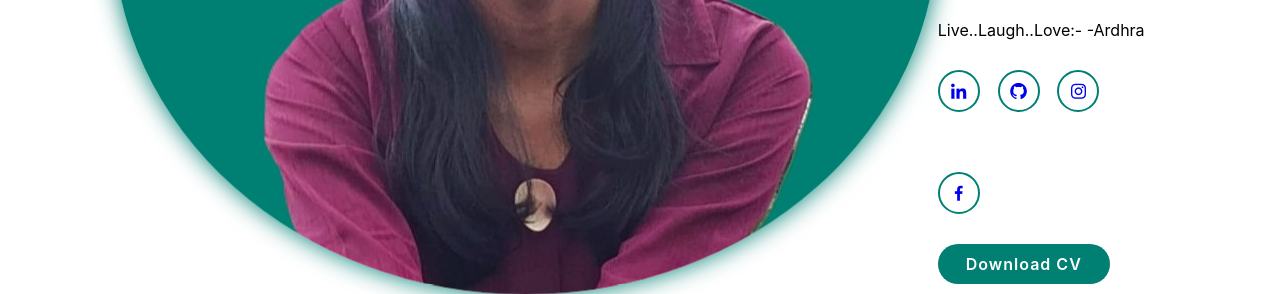
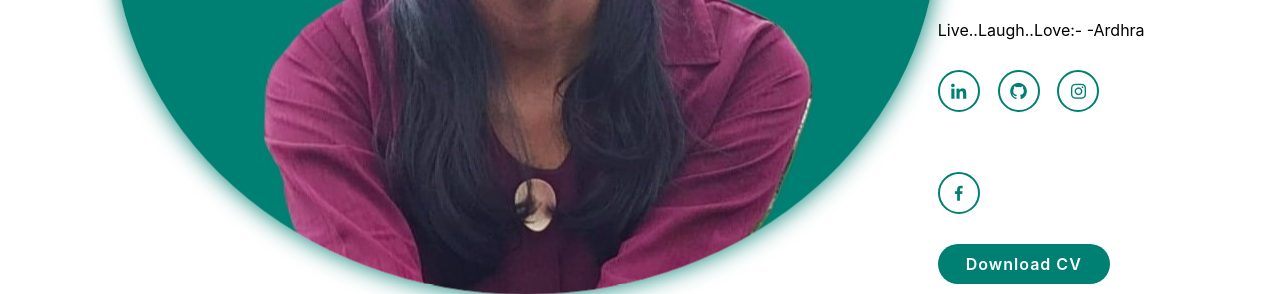
Before and after one commit to Ardhrak/my-portfolio, a plain HTML site: page index.html in a window 1280 px wide. Shown: the part 517-811 px from the top of the page. Drawn offline with nearby package versions, Linux system fonts and the light colour scheme.

Commit message:
Update style.css

```diff
--- a/style.css
+++ b/style.css
@@ -149,7 +149,7 @@ span{
  border: 0.2rem solid var(--main-color);
  border-radius: 50%;
  font-size: 2rem;
- color: var(--main color);
+ color: var(--main-color);
  margin:3rem 1.5rem 3rem 0;
  transition: 0,3s ease;
 }
```
